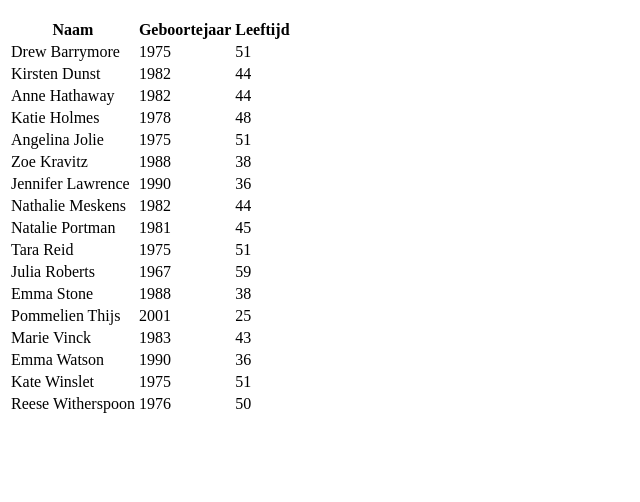
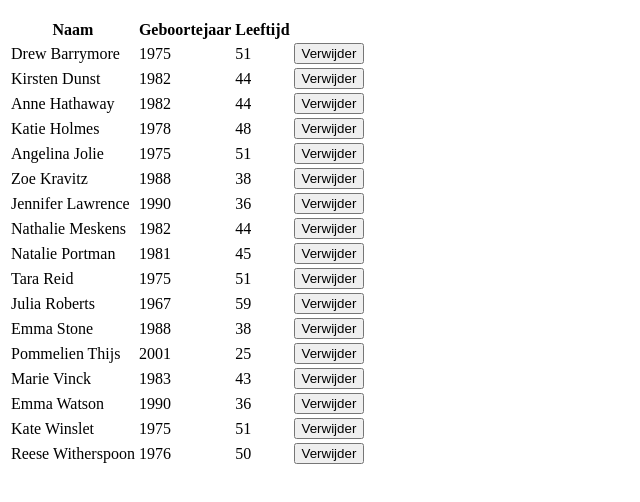
Before and after one commit to JurnGG/UI-2-oef, a website: page oefeningen_esnext/actrices.html in a window 1280 px wide. Shown: the part 48-550 px from the top of the page, without its empty margins (0-640 px from the left). Drawn offline with Linux system fonts and the light colour scheme.

Commit message:
add actrices V2

```diff
--- a/oefeningen_esnext/actrices.html
+++ b/oefeningen_esnext/actrices.html
@@ -1,22 +1,23 @@
 <html lang="en">
-
   <head>
-	<meta charset="UTF-8">
-	<meta name="viewport" content="width=device-width, initial-scale=1.0">
-	<meta http-equiv="X-UA-Compatible" content="ie=edge">
+    <meta charset="UTF-8" />
+    <meta name="viewport" content="width=device-width, initial-scale=1.0" />
+    <meta http-equiv="X-UA-Compatible" content="ie=edge" />
     <title>Actrices</title>
-	<script src="js/actrices.js" defer></script>
+    <script type="module" src="./js/main.js" defer></script>
   </head>
 
   <body>
     <h1>Actrices</h1>
-	<table id='actrices-lijst'>
+    <table id="actrices-lijst">
+      <thead>
         <tr>
           <th>Naam</th>
           <th>Geboortejaar</th>
-			<th>Leeftijd </th>
+          <th>Leeftijd</th>
         </tr>
+      </thead>
+      <tbody />
     </table>
   </body>
-
 </html>
--- a/oefeningen_esnext/js/actrices.js
+++ b/oefeningen_esnext/js/actrices.js
@@ -1,4 +1,4 @@
-const actrices = [
+export const actrices = [
   {
     naam: 'Zoe Kravitz',
     geboorteJaar: 1988,
@@ -68,33 +68,3 @@ const actrices = [
     geboorteJaar: 1983,
   },
 ];
-
-function getAge(birthYear) {
-  return new Date().getFullYear() - birthYear;
-}
-
-function lastname(name) {
-  return name.split(' ')[1];
-}
-
-function avg(...numbers) {
-  let total = numbers.reduce((acc, num) => acc + num, 0);
-  return total / numbers.length;
-}
-
-let table = document.getElementById('actrices-lijst');
-console.log(getAge(actrices[0].geboorteJaar));
-console.log(lastname(actrices[0].naam));
-actrices
-  .sort((a, b) => lastname(a.naam).localeCompare(lastname(b.naam)))
-  .forEach((actrice) => {
-    let row = table.insertRow();
-    let nameCell = row.insertCell(0);
-    let birthYearCell = row.insertCell(1);
-    let ageCell = row.insertCell(2);
-    nameCell.textContent = actrice.naam;
-    birthYearCell.textContent = actrice.geboorteJaar;
-    ageCell.textContent = getAge(actrice.geboorteJaar);
-  });
-
-console.log('Het gemiddelde moet 5 zijn. Resultaat: ' + avg(8, 4, 5, 3));
--- /dev/null
+++ b/oefeningen_esnext/js/dataUtils.js
@@ -0,0 +1,12 @@
+export function getAge(birthYear) {
+  return new Date().getFullYear() - birthYear;
+}
+
+export function lastname(name) {
+  return name.split(' ')[1];
+}
+
+export function avg(...numbers) {
+  let total = numbers.reduce((acc, num) => acc + num, 0);
+  return total / numbers.length;
+}
--- /dev/null
+++ b/oefeningen_esnext/js/htmlUtils.js
@@ -0,0 +1,5 @@
+export function createElementWithText(tag, textContent) {
+  const element = document.createElement(tag);
+  element.textContent = textContent;
+  return element;
+}
--- /dev/null
+++ b/oefeningen_esnext/js/main.js
@@ -0,0 +1,2 @@
+import { showActrices } from './toonActrices.js';
+showActrices();
--- /dev/null
+++ b/oefeningen_esnext/js/toonActrices.js
@@ -0,0 +1,45 @@
+// import { actrices } from './actrices.js';
+// can use JSON or array from .js file (firefox might not work with JSON)
+import actrices from './actrices.json' with { type: 'json' };
+import { getAge, avg, lastname } from './dataUtils.js';
+import { createElementWithText } from './htmlUtils.js';
+
+function makeActriceRow(actrice) {
+  const tr = createElementWithText('tr');
+
+  const tdName = createElementWithText('td', actrice.naam);
+  const tdBirthYear = createElementWithText('td', actrice.geboorteJaar);
+  const tdAge = createElementWithText('td', getAge(actrice.geboorteJaar));
+  const tdDelete = createElementWithText('td');
+  const deleteBtn = createElementWithText('button', 'Verwijder');
+  // add eventhandeler to each button so its coupled to the row of the actrice
+  deleteBtn.addEventListener('click', function () {
+    let index = actrices.indexOf(actrice);
+    if (index !== -1) actrices.splice(index, 1);
+    tr.remove();
+    showActrices();
+  });
+
+  // append can do several children at once
+  tdDelete.append(deleteBtn);
+  tr.append(tdName, tdBirthYear, tdAge, tdDelete);
+
+  return tr;
+}
+
+export function showActrices() {
+  // select table with id actrices-lijst and there from the tbody
+  let table = document.querySelector('#actrices-lijst tbody');
+  // use thead and tbody so only data gets refreshed and <th> doesn't get deleted
+  table.replaceChildren();
+  console.log(lastname(actrices[0].naam));
+  console.log(actrices.length);
+  const rows = actrices
+    .sort((a, b) => lastname(a.naam).localeCompare(lastname(b.naam)))
+    .map(makeActriceRow);
+
+  // unpacks array into to several items with ...
+  table.append(...rows);
+
+  console.log('Het gemiddelde moet 5 zijn. Resultaat: ' + avg(8, 4, 5, 3));
+}
--- a/oefeningen_esnext/package.json
+++ b/oefeningen_esnext/package.json
@@ -2,6 +2,7 @@
   "name": "ESNext-oef",
   "version": "1.0.0",
   "description": "",
+  "type": "module",
   "main": "index.js",
   "scripts": {
     "start": "node ./js/monster.js",
```
Lines whose indentation alone changed are shown as unchanged.
